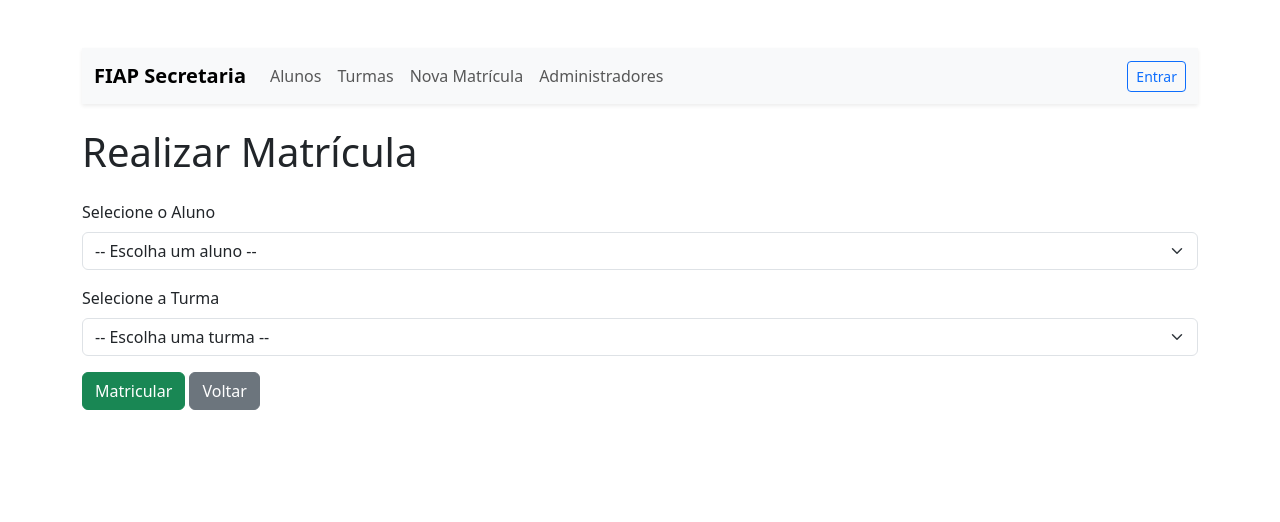
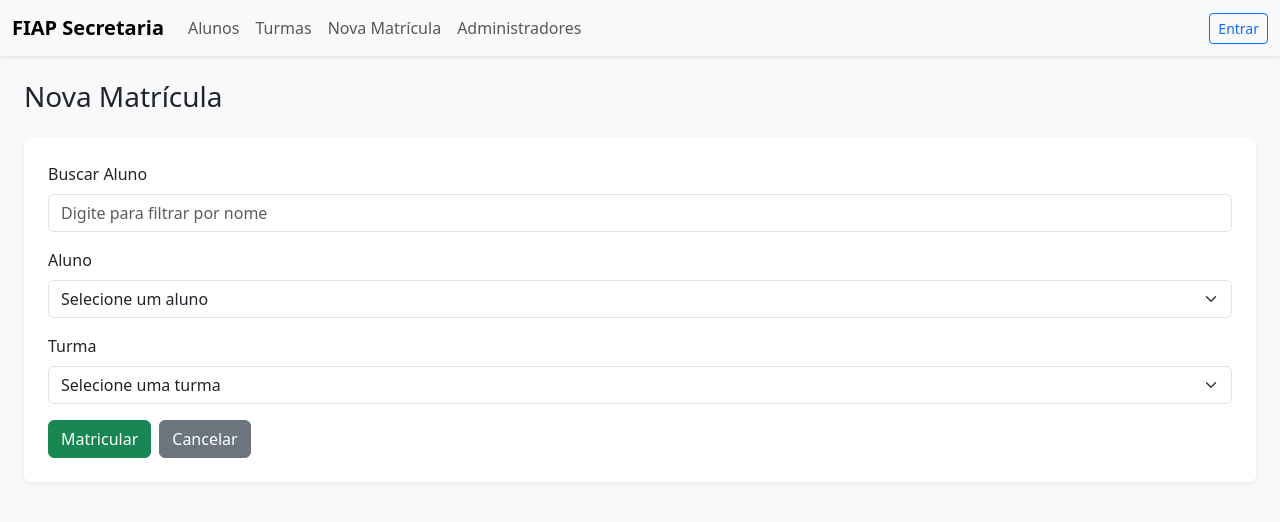
Before and after one commit to mariaritacasagrande/fiap-secretaria, a PHP site: page /views/matriculas/criar.php in a window 1280 px wide. Shown: the top 522 px of the page. Run offline with PHP 8.4, Linux system fonts and the light colour scheme; the template is opened without the code that fills it, so the values that code supplies are empty; some libraries are stand-ins or nearby versions.

Commit message:
Buscar aluno pelo nome para nova matricula

```diff
--- a/views/matriculas/criar.php
+++ b/views/matriculas/criar.php
@@ -2,41 +2,76 @@
 <html lang="pt-br">
 <head>
     <meta charset="UTF-8">
-    <title>Matricular Aluno</title>
+    <title>Nova Matrícula - FIAP Secretaria</title>
+    <meta name="viewport" content="width=device-width, initial-scale=1">
     <link href="https://cdn.jsdelivr.net/npm/bootstrap@5.3.0/dist/css/bootstrap.min.css" rel="stylesheet">
 </head>
-<body class="container mt-5">
+<body class="bg-light">
 <?php include BASE_PATH . '/views/partials/header.php'; ?>
 
-    <h1 class="mb-4">Realizar Matrícula</h1>
+<div class="container-fluid px-4">
+    <h1 class="mb-4 fs-3">Nova Matrícula</h1>
 
     <?php if (!empty($erro)) : ?>
         <div class="alert alert-danger"><?= htmlspecialchars($erro) ?></div>
     <?php endif; ?>
 
-    <form action="index.php?page=matriculas&action=salvar" method="POST">
+    <form method="POST" action="index.php?page=matriculas&action=criar" class="bg-white p-4 rounded shadow-sm">
+
         <div class="mb-3">
-            <label for="aluno_id" class="form-label">Selecione o Aluno</label>
-            <select class="form-select" id="aluno_id" name="aluno_id" required>
-                <option value="">-- Escolha um aluno --</option>
+            <label for="filtroAluno" class="form-label">Buscar Aluno</label>
+            <input type="text" id="filtroAluno" class="form-control" placeholder="Digite para filtrar por nome">
+        </div>
+
+        <div class="mb-3">
+            <label for="aluno_id" class="form-label">Aluno</label>
+            <select name="aluno_id" id="aluno_id" class="form-select" required>
+                <option value="">Selecione um aluno</option>
                 <?php foreach ($alunos as $aluno): ?>
-                    <option value="<?= $aluno['id'] ?>"><?= htmlspecialchars($aluno['nome']) ?></option>
-                <?php endforeach ?>
+                    <?php
+                        $nome = htmlspecialchars($aluno['nome'] ?? 'Aluno sem nome');
+                        $email = isset($aluno['email']) ? ' (' . htmlspecialchars($aluno['email']) . ')' : '';
+                    ?>
+                    <option value="<?= $aluno['id'] ?>">
+                        <?= $nome . $email ?>
+                    </option>
+                <?php endforeach; ?>
             </select>
         </div>
 
         <div class="mb-3">
-            <label for="turma_id" class="form-label">Selecione a Turma</label>
-            <select class="form-select" id="turma_id" name="turma_id" required>
-                <option value="">-- Escolha uma turma --</option>
+            <label for="turma_id" class="form-label">Turma</label>
+            <select name="turma_id" id="turma_id" class="form-select" required>
+                <option value="">Selecione uma turma</option>
                 <?php foreach ($turmas as $turma): ?>
-                    <option value="<?= $turma['id'] ?>"><?= htmlspecialchars($turma['nome']) ?></option>
-                <?php endforeach ?>
+                    <option value="<?= $turma['id'] ?>">
+                        <?= htmlspecialchars($turma['nome']) ?>
+                    </option>
+                <?php endforeach; ?>
             </select>
         </div>
 
-        <button type="submit" class="btn btn-success">Matricular</button>
-        <a href="index.php?page=alunos&action=listar" class="btn btn-secondary">Voltar</a>
+        <div class="d-flex flex-wrap gap-2">
+            <button type="submit" class="btn btn-success">Matricular</button>
+            <a href="index.php?page=matriculas&action=listar" class="btn btn-secondary">Cancelar</a>
+        </div>
     </form>
+</div>
+
+<script>
+    // Filtro de opções do select por nome
+    document.getElementById('filtroAluno').addEventListener('keyup', function () {
+        var filtro = this.value.toLowerCase();
+        var select = document.getElementById('aluno_id');
+        var options = select.getElementsByTagName('option');
+
+        for (var i = 1; i < options.length; i++) {
+            var texto = options[i].textContent.toLowerCase();
+            options[i].style.display = texto.includes(filtro) ? '' : 'none';
+        }
+    });
+</script>
+
+<script src="https://cdn.jsdelivr.net/npm/bootstrap@5.3.0/dist/js/bootstrap.bundle.min.js"></script>
 </body>
 </html>
```
